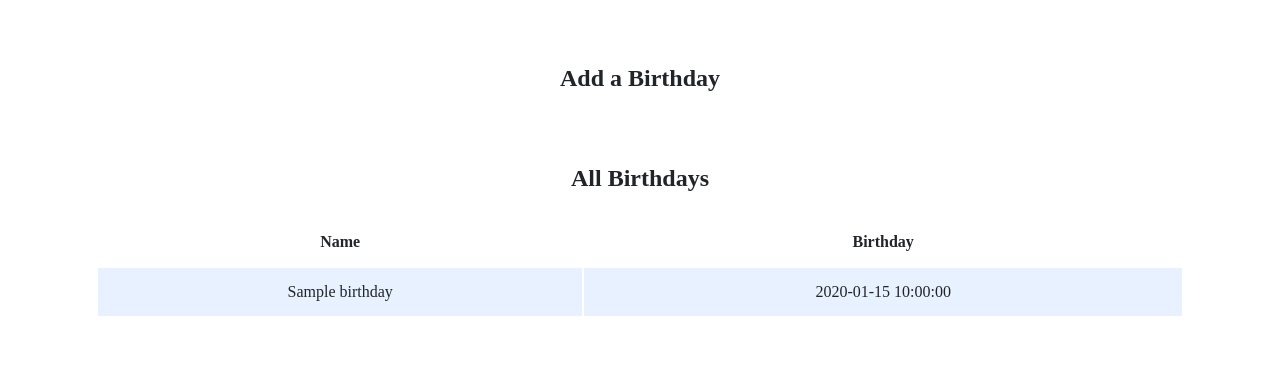
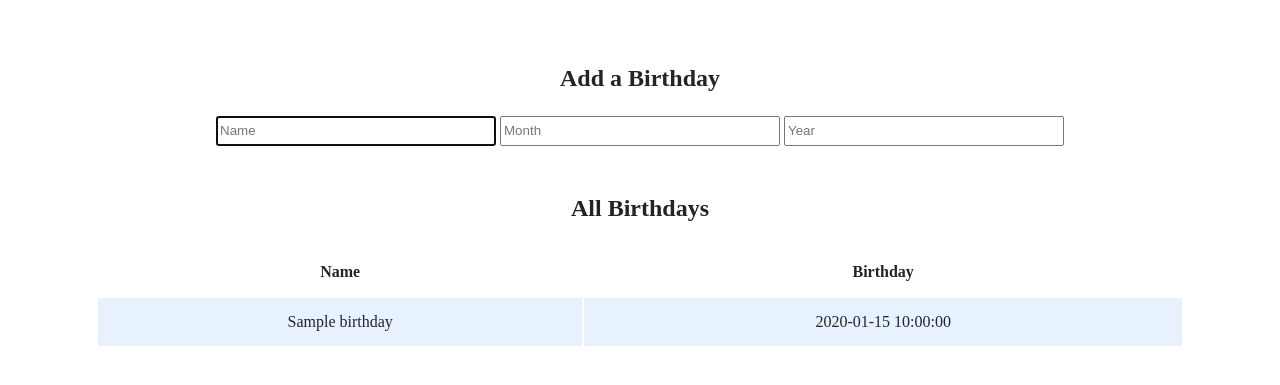
Before and after one commit to TonyMakhoul1/MyCS50AndCS50PProjects, a Flask app: template birthdays/templates/index.html in a window 1280 px wide. Shown: the part 200-585 px from the top of the page. Run offline with Flask 3, Linux system fonts and the light colour scheme; the template is opened without the code that fills it: most values are stand-ins (such as "Sample title", 1, 10 or a date in 2020); some libraries are stand-ins or nearby versions.

Commit message:
Fri, Mar 31, 2023, 12:00 PM +03:00

```diff
--- a/birthdays/templates/index.html
+++ b/birthdays/templates/index.html
@@ -15,7 +15,11 @@
 
                 <h2>Add a Birthday</h2>
                 <!-- TODO: Create a form for users to submit a name, a month, and a day -->
-                <form action = "/" method = "POST"></form>
+                <form action = "/" method = "POST">
+                    <input autocomplete = "off" autofocus name = "name" placeholder = "Name" type = "text">
+                    <input autocomplete = "off" autofocus name = "month" placeholder = "Month" type = "text">
+                    <input autocomplete = "off" autofocus name = "year" placeholder = "Year" type = "text">
+                </form>
 
             </div>
 
```
